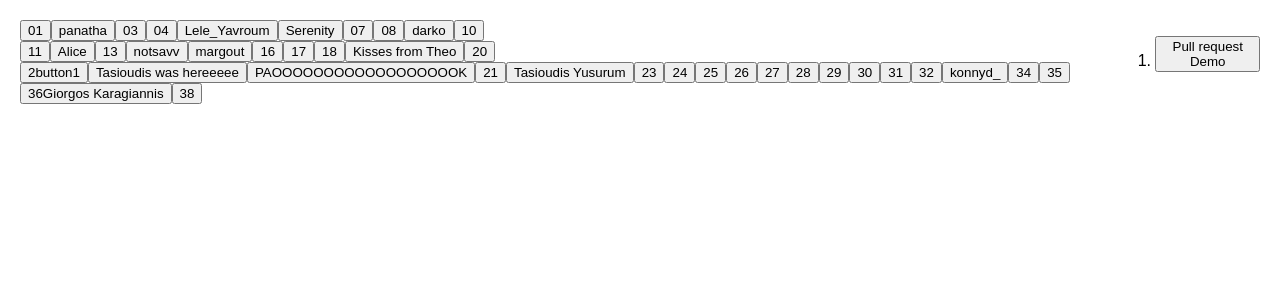
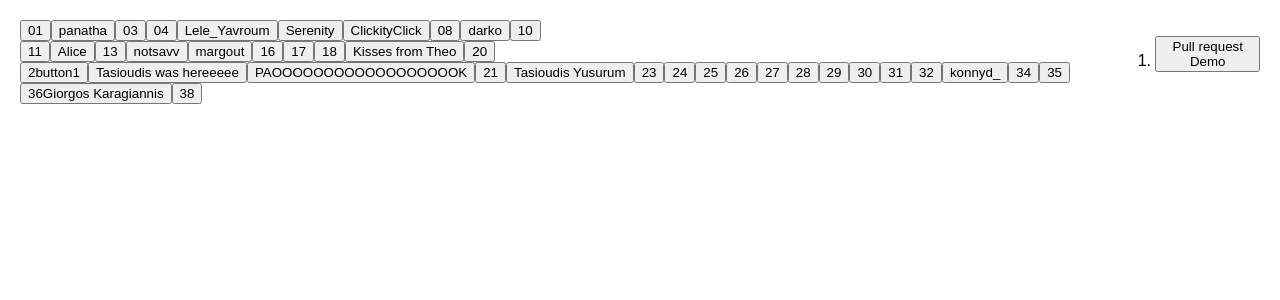
Before and after one commit to xpaulos/TechproWinter2024_session3, a React (Create React App) app: page / in a window 1280 px wide. Shown: the top 300 px of the page. Built offline with nearby package versions, Linux system fonts and the light colour scheme.

Commit message:
fresh button

```diff
--- a/src/App.js
+++ b/src/App.js
@@ -40,7 +40,7 @@ function Board({ xIsNext, squares, onPlay }) {
           <button>04</button>
           <button>Lele_Yavroum</button>
           <button>Serenity</button>
-          <button>07</button>
+          <button>ClickityClick</button>
           <button>08</button>
           <button>darko</button>
           <button>10</button>
```
